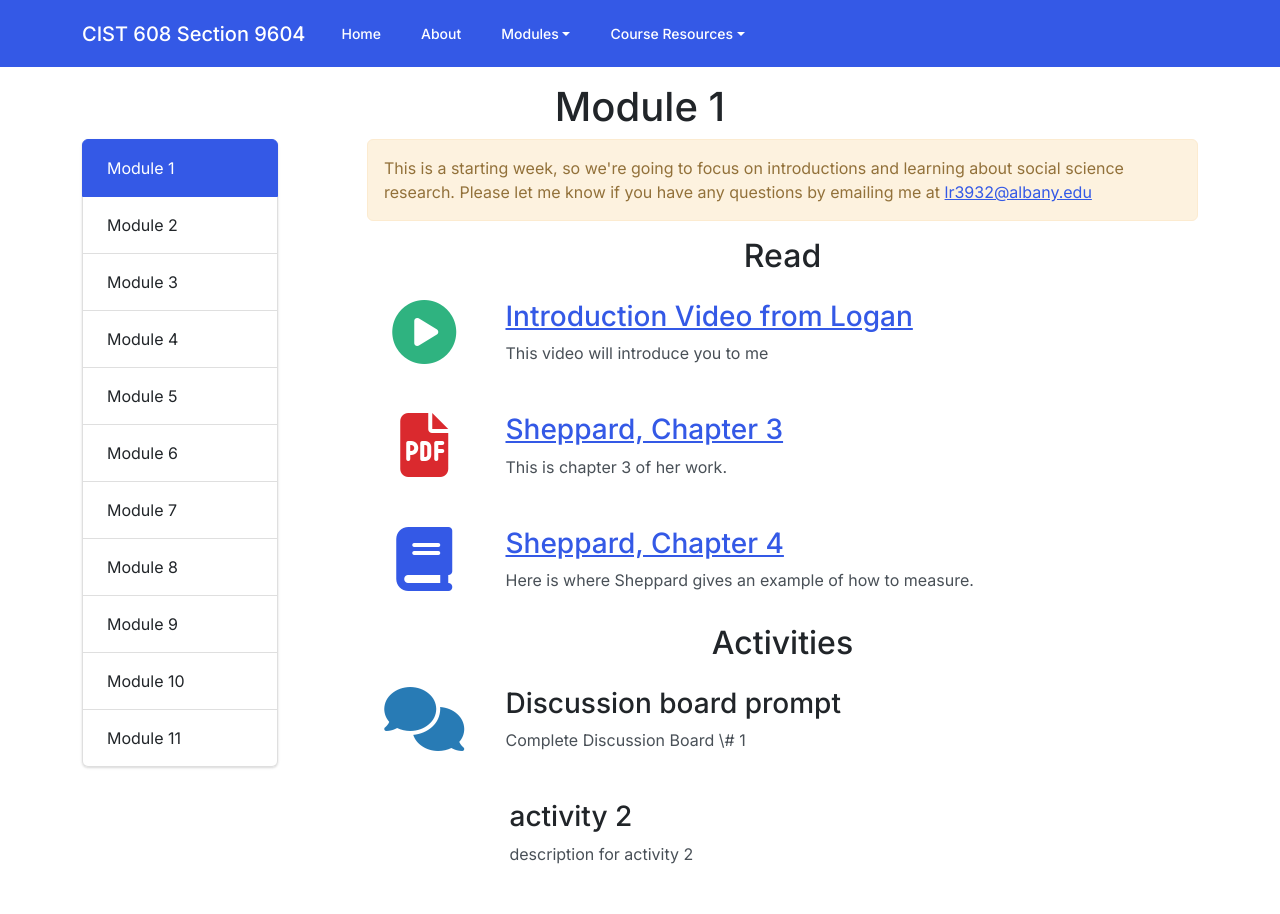
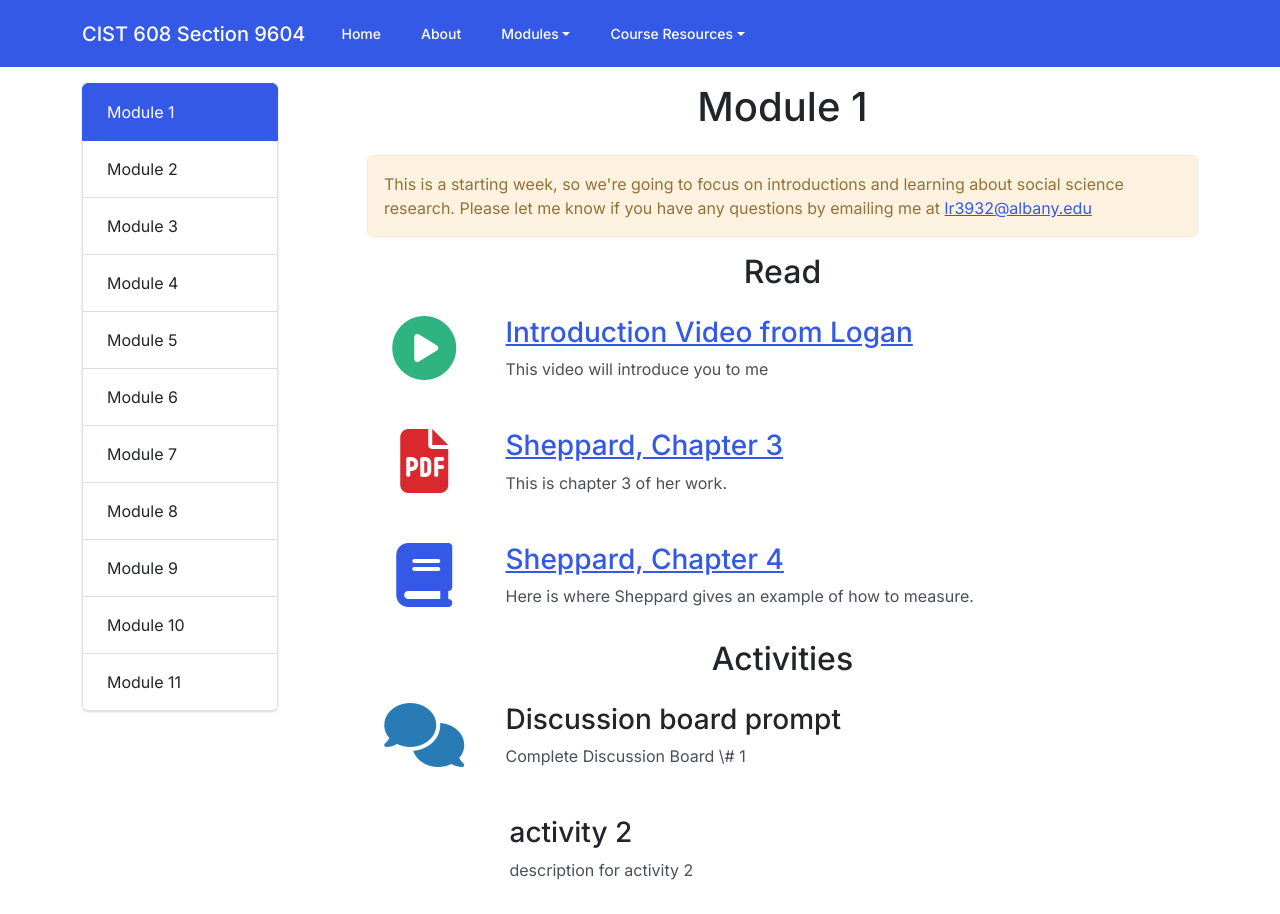
Before and after one commit to loganrath/libwtf, a Jekyll site: the page built from cist608/module-01.md, in a window 1280 px wide. Built offline with Jekyll 4.4.1, drawn with Linux system fonts in a browser that asks for light colours; nearby versions of some CDN libraries.

Commit message:
Update yamlmodule.html

```diff
--- a/_layouts/yamlmodule.html
+++ b/_layouts/yamlmodule.html
@@ -42,9 +42,6 @@
         </div>
         </div>
       </nav>
-<header class="container">
-<h1 style="text-align: center;">{{ page.title}}</h1>
-</header>
 <div class="container">
   <div class="row">
   <div class="col-12 col-sm-4 col-md-3">
@@ -55,6 +52,7 @@
 </div>
   </div>
   <div class="col-12 col-sm-8 col-md-9">
+    <h1 class="text-center font-weight-bold mb-4">{{ page.title}}</h1>
   <div class="alert alert-warning">
     {{ page.module_description }}
   </div>
```
